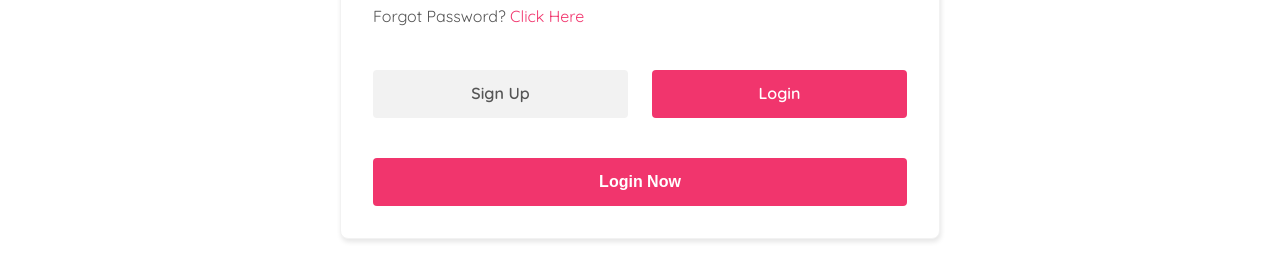
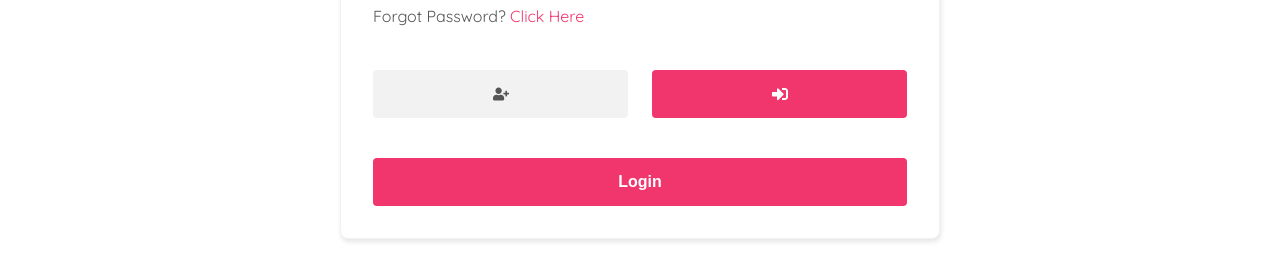
Before and after one commit to Louis2324/react-blog, a React (Vite) app: page /register in a window 1280 px wide. Shown: the part 441-697 px from the top of the page. Built offline with nearby package versions, Linux system fonts and the light colour scheme.

Commit message:
Finished version 1.0.0 of the dojo-blog

```diff
--- a/package.json
+++ b/package.json
@@ -14,6 +14,7 @@
     "axios": "^1.9.0",
     "react": "^19.0.0",
     "react-dom": "^19.0.0",
+    "react-icons": "^5.5.0",
     "react-router-dom": "^7.5.3"
   },
   "devDependencies": {
--- a/src/components/BlogDetails.jsx
+++ b/src/components/BlogDetails.jsx
@@ -1,7 +1,8 @@
-import { useParams, useNavigate , Link } from "react-router-dom";
+import { useParams, useNavigate, Link } from "react-router-dom";
 import useAxios from "./useAxios";
 import API from "../api/Axios.jsx";
 import { useAuth } from "../context/AuthContext.jsx";
+import { FaEdit, FaTrash } from "react-icons/fa";
 
 const BlogDetails = () => {
   const { id } = useParams();
@@ -36,12 +37,18 @@ const BlogDetails = () => {
           <div>{blog.body}</div>
           <small>Written by {blog.author.name}</small>
           {canDelete(blog, user) && (
-            <button onClick={handleDelete}>Delete</button>
+            <button onClick={handleDelete}>
+              <FaTrash /> Delete
+            </button>
           )}
           {canDelete(blog, user) && (
-              <Link to={`/edit/${blog._id}`}>
-               <button>Edit</button>
-              </Link>)}
+            <Link to={`/edit/${blog._id}`}>
+              <button>
+                <FaEdit />
+                Edit
+              </button>
+            </Link>
+          )}
         </article>
       )}
     </div>
--- a/src/components/Create.jsx
+++ b/src/components/Create.jsx
@@ -1,6 +1,7 @@
 import { useState } from "react";
 import { useNavigate } from "react-router-dom";
 import API from "../api/Axios.jsx";
+import { FaPlus } from "react-icons/fa";
 
 const Create = () => {
   const user = JSON.parse(localStorage.getItem("user"));
@@ -53,7 +54,12 @@ const Create = () => {
           <strong>Author:</strong> {author}
         </p>
 
-        {!isPending && <button>Add Blog</button>}
+        {!isPending && (
+          <button>
+            {" "}
+            Add Blog <FaPlus />
+          </button>
+        )}
         {isPending && <button disabled>Adding Blog...</button>}
       </form>
     </div>
--- a/src/components/EditBlog.jsx
+++ b/src/components/EditBlog.jsx
@@ -2,6 +2,7 @@ import { useParams, useNavigate } from "react-router-dom";
 import { useState, useEffect } from "react";
 import API from "../api/Axios";
 import { useAuth } from "../context/AuthContext";
+import { FaEdit } from "react-icons/fa";
 
 const EditBlog = () => {
   const { id } = useParams();
@@ -45,7 +46,9 @@ const EditBlog = () => {
         <input value={title} onChange={(e) => setTitle(e.target.value)} />
         <label>Blog Body:</label>
         <textarea value={body} onChange={(e) => setBody(e.target.value)} />
-        <button>Update Blog</button>
+        <button>
+          Update Blog <FaEdit />{" "}
+        </button>
       </form>
     </div>
   );
--- a/src/components/auth/LoginSignUp.jsx
+++ b/src/components/auth/LoginSignUp.jsx
@@ -2,6 +2,7 @@ import { useAuth } from "../../context/AuthContext.jsx";
 import "./loginSignUp.css";
 import { useState } from "react";
 import { useNavigate } from "react-router-dom";
+import { FaSignInAlt, FaUserPlus } from "react-icons/fa";
 
 const LoginSignUp = () => {
   const [action, setAction] = useState("Login");
@@ -20,8 +21,8 @@ const LoginSignUp = () => {
         ? "http://localhost:4000/api/users/login"
         : "http://localhost:4000/api/users/register";
 
-    const payload = action === "Login"
-    ? { email, password } : { name, email, password };
+    const payload =
+      action === "Login" ? { email, password } : { name, email, password };
 
     try {
       const res = await fetch(endpoint, {
@@ -51,7 +52,11 @@ const LoginSignUp = () => {
       </div>
 
       <div className="inputs">
-        <form onSubmit={handleSubmit} autoComplete="on" style={{ width: "100%" }}>
+        <form
+          onSubmit={handleSubmit}
+          autoComplete="on"
+          style={{ width: "100%" }}
+        >
           {action === "Login" ? null : (
             <div className="input">
               <input
@@ -95,19 +100,19 @@ const LoginSignUp = () => {
               className={action === "Login" ? "submit gray" : "submit"}
               onClick={() => setAction("SignUp")}
             >
-              Sign Up
+              <FaUserPlus />
             </div>
             <div
               className={action === "SignUp" ? "submit gray" : "submit"}
               onClick={() => setAction("Login")}
             >
-              Login
+              <FaSignInAlt />
             </div>
           </div>
 
           <div className="submit-container">
             <button type="submit" className="submit">
-              {action === "Login" ? "Login Now" : "Register Now"}
+              {action === "Login" ? "Login " : "Register "}
             </button>
           </div>
         </form>
```
Also changed, not shown: 1 other file (tests, documents, lock files or other folders).
